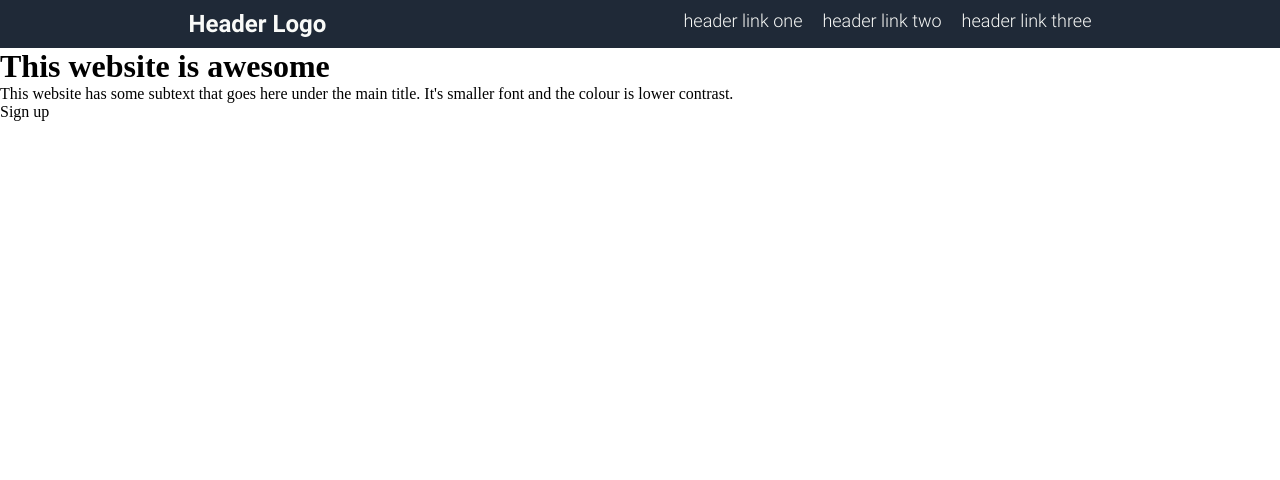
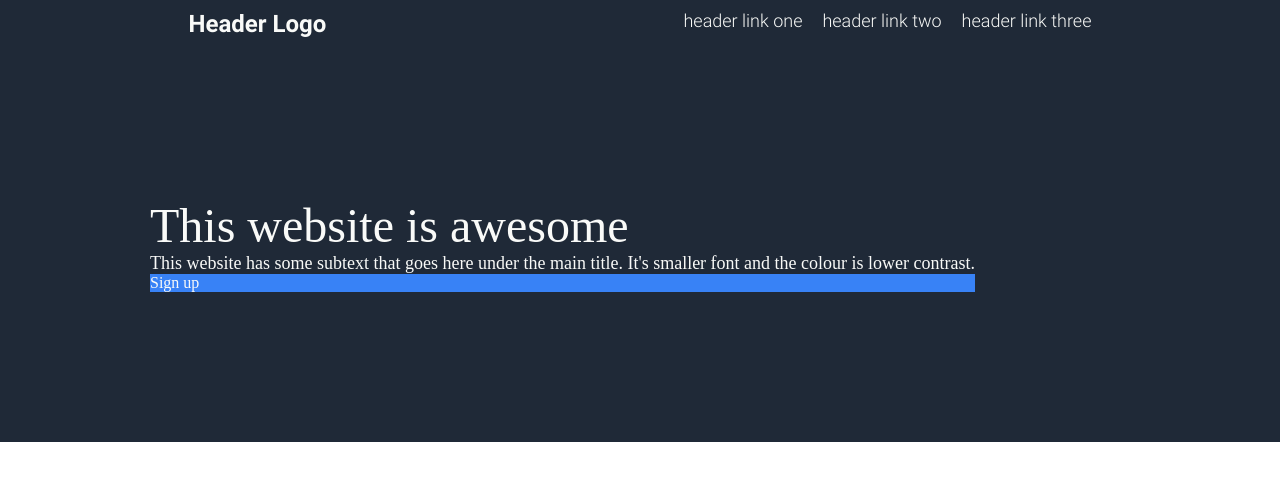
Before and after one commit to MrNikira/landing-page, a plain HTML site: page index.html in a window 1280 px wide. Drawn offline with Linux system fonts and the light colour scheme.

Commit message:
Changed p & h1 tag to div, apply flex to hero container and left-section, and styling

```diff
--- a/index.html
+++ b/index.html
@@ -18,10 +18,9 @@
     </div>
     <div class="hero-container">
         <div class="left-section">
-            <h1 class="hero-main">This website is awesome</h1>
-            <p class="hero-secondary">This website has some subtext that goes here under the
-                main title. It's smaller font and the colour is lower contrast.
-            </p>
+            <div class="hero-main">This website is awesome</div>
+            <div class="hero-secondary">This website has some subtext that goes here under the
+                main title. It's smaller font and the colour is lower contrast.</div>
             <div class="sign-up-button">Sign up</div>
         </div>
     </div>
--- a/styles.css
+++ b/styles.css
@@ -35,3 +35,30 @@
     font-family: robotoLight;
     gap: 20px;
 }
+
+.hero-container {
+    display: flex;
+    background-color: #1f2937;
+}
+
+.left-section {
+    display: flex;
+    flex-direction: column;
+    justify-content: space-around;
+    padding: 150px;
+}
+
+.hero-main {
+    font-size: 48px;
+    color: #f9faf8;
+}
+
+.hero-secondary {
+    font-size: 18px;
+    color: #f9faf8;
+}
+
+.sign-up-button {
+    background-color: #3882f6;
+    color: #f9faf8;
+}
```
